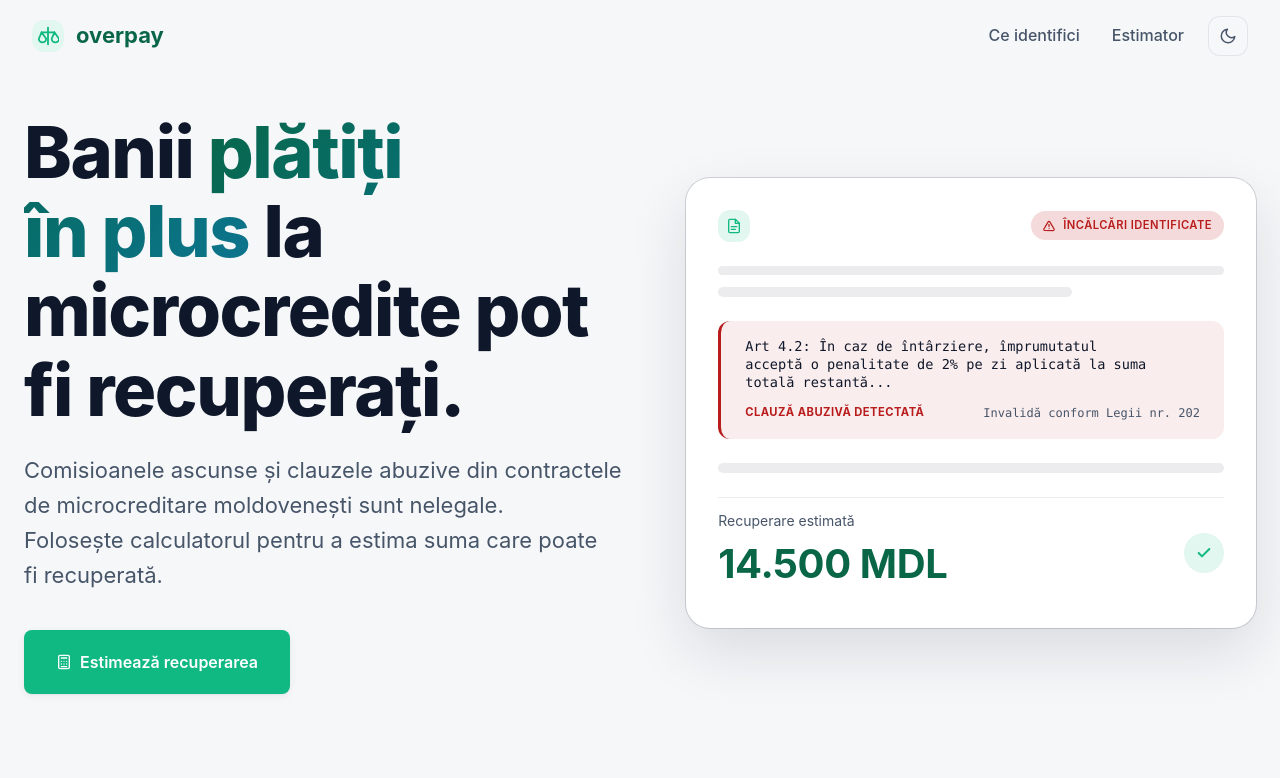
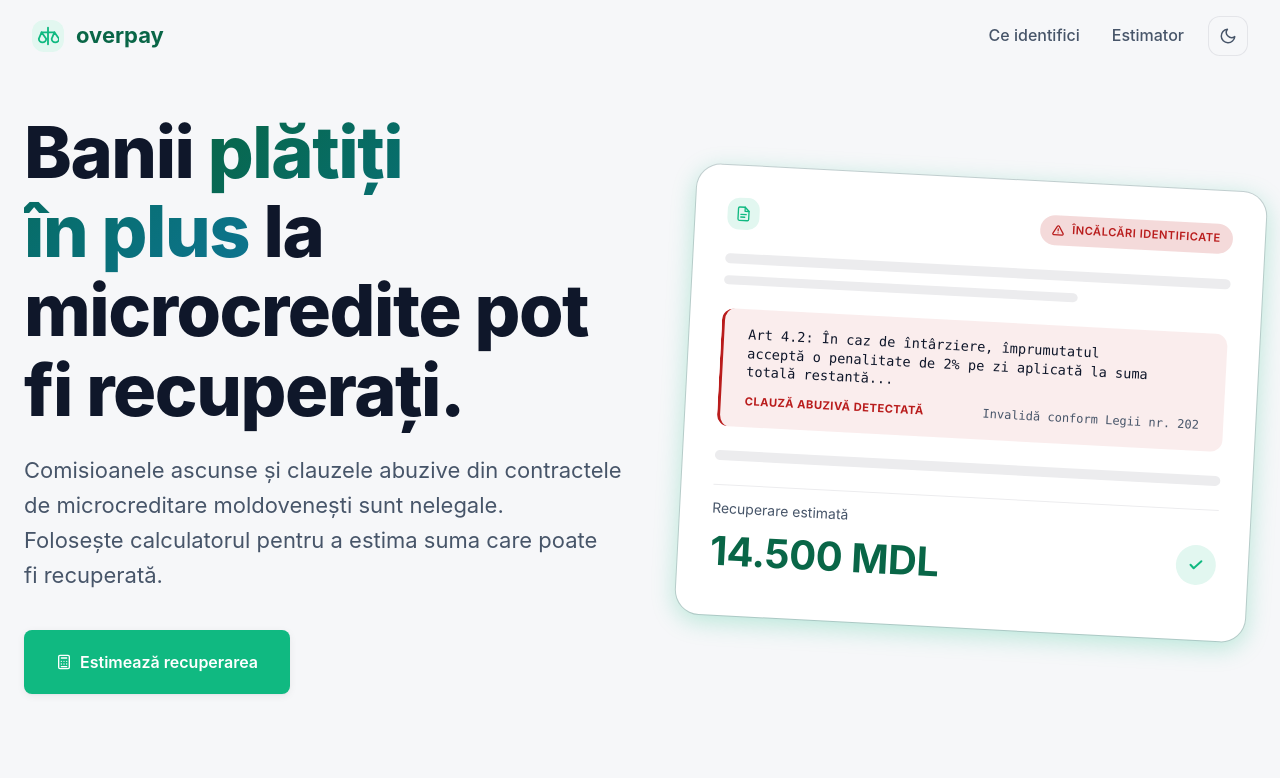
Before and after one commit to Positronbohemia2025/overpay_refund, a React (Vite) app: page / in a window 1280 px wide. Shown: the top 778 px of the page. Built offline with nearby package versions, Linux system fonts and the light colour scheme; a web font is replaced by a local one.

Commit message:
style(hero): add accent shadow and rotation to preview card

```diff
--- a/src/sections/Hero/Hero.module.css
+++ b/src/sections/Hero/Hero.module.css
@@ -64,10 +64,12 @@
   background-color: var(--color-surface-elevated);
   box-shadow:
     0 0 0 1px var(--color-border-strong),
-    var(--shadow-lg);
+    0 6px 24px color-mix(in srgb, var(--accent) 28%, transparent);
   display: flex;
   flex-direction: column;
   gap: var(--space-5);
+  transform: rotate(3deg);
+  transform-origin: center;
 }
 
 .previewHeader {
```
Also changed, not shown: 1 other file (tests, documents, lock files or other folders).
